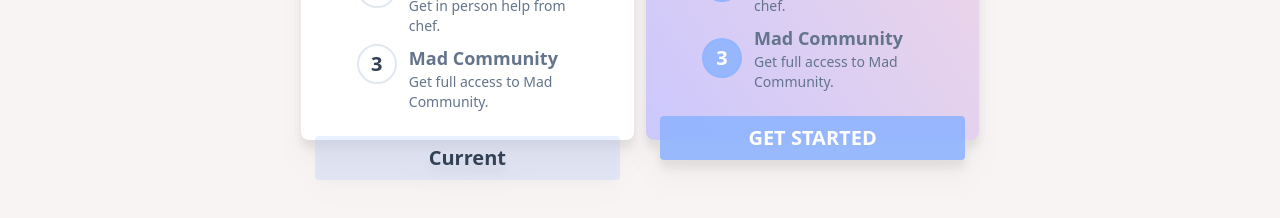
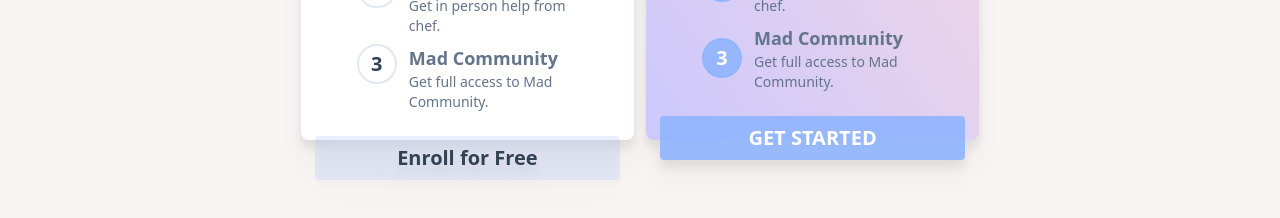
Before and after one commit to MohammadNaiem65/mad-chef-client, a React (Vite) app: page / in a window 1280 px wide. Shown: the part 2560-2778 px from the top of the page. Built offline with nearby package versions, Linux system fonts and the light colour scheme.

Commit message:
Updated: made the package status dynamic using user package

```diff
--- a/src/components/Home/Packages.jsx
+++ b/src/components/Home/Packages.jsx
@@ -1,3 +1,7 @@
+import { Link } from 'react-router-dom';
+import { useSelector } from 'react-redux';
+import { selectUser } from '../../features/auth/authSelectors';
+
 const features = [
 	{ title: 'Unlimited Blogs', description: 'Access unlimited blogs.' },
 	{
@@ -11,6 +15,9 @@ const features = [
 ];
 
 export default function Packages() {
+	// get user role
+	const user = useSelector(selectUser);
+
 	return (
 		<section className='mt-20'>
 			<h2 className='section-title'>
@@ -73,11 +80,19 @@ export default function Packages() {
 						))}
 					</div>
 
+					{user?.plan === 'basic' ? (
 						<button
 							className='w-11/12 block mx-auto mt-6 py-2 text-slate-700 font-semibold text-xl bg-Primary/20 rounded'
 							disabled='disabled'>
 							Current
 						</button>
+					) : (
+						<Link
+							to='/register'
+							className='w-11/12 block mx-auto mt-6 py-2 text-slate-700 text-center font-semibold text-xl bg-Primary/20 rounded'>
+							Enroll for Free
+						</Link>
+					)}
 				</div>
 
 				{/* Pro */}
@@ -127,9 +142,17 @@ export default function Packages() {
 						))}
 					</div>
 
+					{user?.plan === 'pro' ? (
+						<button
+							className='w-11/12 block mx-auto mt-6 py-2 text-white font-semibold text-xl bg-Primary/90 rounded uppercase'
+							disabled>
+							Current
+						</button>
+					) : (
 						<button className='w-11/12 block mx-auto mt-6 py-2 text-white font-semibold text-xl bg-Primary/90 rounded uppercase'>
 							Get Started
 						</button>
+					)}
 				</div>
 			</div>
 		</section>
```
Lines whose indentation alone changed are shown as unchanged.
